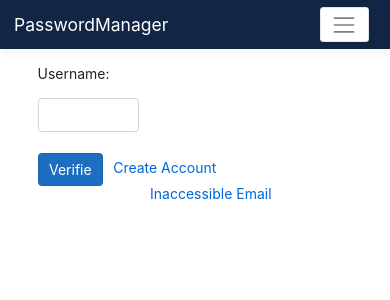
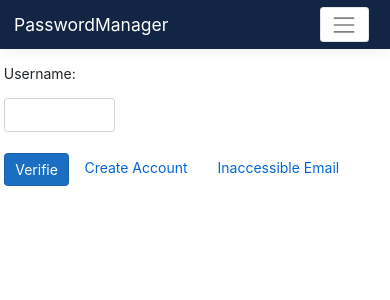
Before and after one commit to CasianovDenis/PasswordManager, a React (Create React App) app in the folder PasswordManager/ClientApp/: page /SignIn in a window 390 px wide. Shown: the top 300 px of the page. Built offline with nearby package versions, Linux system fonts and the light colour scheme.

Commit message:
Refactoring code

```diff
--- a/PasswordManager/ClientApp/src/components/SignIn/SignIn.js
+++ b/PasswordManager/ClientApp/src/components/SignIn/SignIn.js
@@ -184,9 +184,9 @@ export default function SignIn() {
 
     return (
 
-            <div>
+        <div className={ style.signin_content}>
 
-                <form className={style.form_position}>
+                <form >
 
                     <p class="login_text">Username: </p>
                     <input type="text" class="form-control" style={{ width: "30%" }} ref={refUsername} />
@@ -196,9 +196,9 @@ export default function SignIn() {
 
                 <button id="verifie_user" class="btn btn-primary" onClick={verifie_exist_user}> Verifie </button>
 
-                <NavLink id="link_to_create_user" tag={Link} to="/SignUp" className={style.redirect_create_user}>Create Account</NavLink>
+                    <NavLink style={{margin:"15px"} } tag={Link} to="/SignUp" >Create Account</NavLink>
 
-                <NavLink id="link_to_secret_question" tag={Link} to="/Secret" className={style.redirect_secret }>Inaccessible Email</NavLink>
+                    <NavLink style={{ margin: "15px" }}  tag={Link} to="/Secret" >Inaccessible Email</NavLink>
                     </div>
                 </form>
 
@@ -210,12 +210,13 @@ export default function SignIn() {
                     <br /><br />
                 <button class="btn btn-primary" onClick={Login_account}>Log In</button>
 
-                <NavLink tag={Link} to="/SignUp" className={style.redirect_create_user}>Create Account</NavLink>
+                <NavLink style={{ margin: "15px" }} tag={Link} to="/SignUp" >Create Account</NavLink>
 
-                <NavLink tag={Link} to="/Secret" className={style.redirect_secret}>Inaccessible Email</NavLink>
+                <NavLink style={{ margin: "15px" }} tag={Link} to="/Secret" >Inaccessible Email</NavLink>
+
             </form>
+            <p style={{ marginTop: "15px", marginLeft: "5px" }}>{message} </p>
 
-            <p style={{ marginTop: "15px", marginLeft:"5px" }}>{message} </p>
 
 
                     <img  src={home_office} className={style.home_image} />
--- a/PasswordManager/ClientApp/src/components/SignIn/SignIn.module.css
+++ b/PasswordManager/ClientApp/src/components/SignIn/SignIn.module.css
@@ -1,6 +1,5 @@
-.form_position
-{
-    margin-left:10%;
+.signin_content {
+    margin-left: 10%;
 }
 .home_image{
     position:absolute;
@@ -10,25 +9,14 @@
     height:350px;
 }
 
-.redirect_secret {
 
-   position:relative;
-   margin-left:15px;
-
-}
-.redirect_create_user{
-    position:relative;
-    margin-left:10px;
-}
 
 @media(max-width:991px) {
-    .redirect_secret {
 
-    position: absolute;
-    margin-left: -17%;
-    margin-top:30px;
+    .signin_content {
+        margin-left: 1%;
+    }
 
-    }
     .home_image {
 
         display:none;
```
